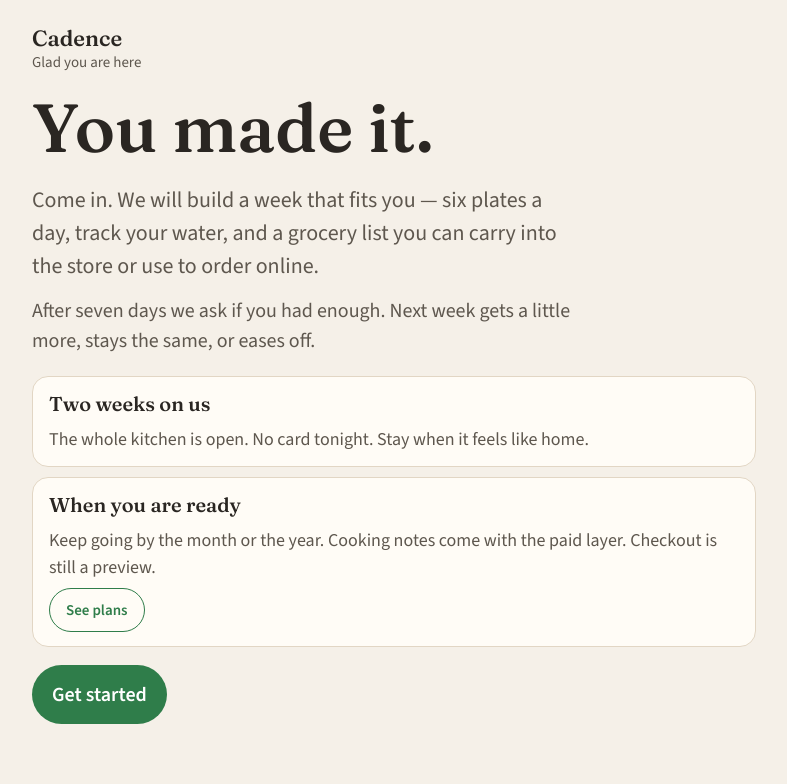
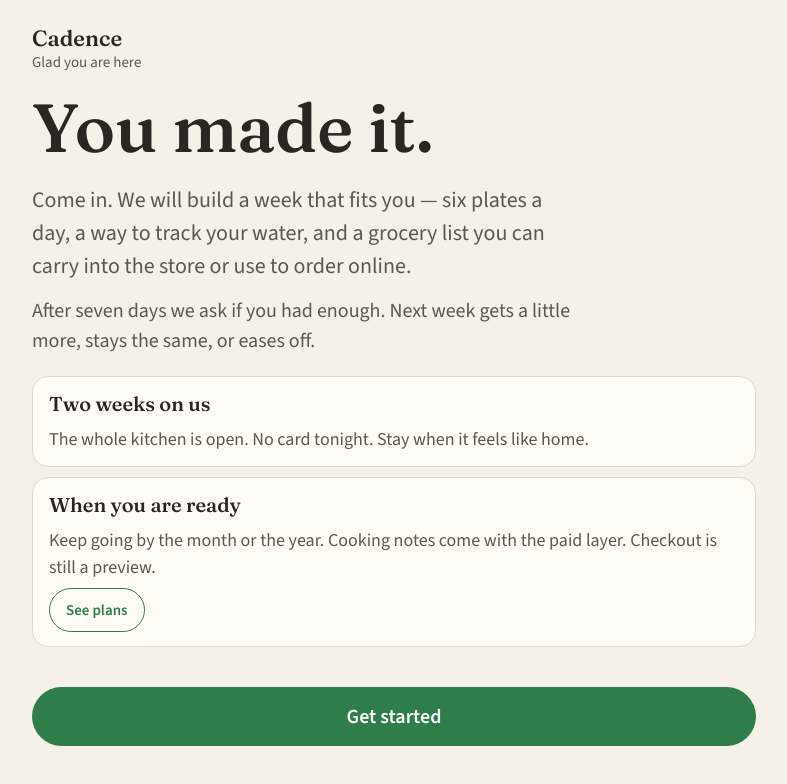
Before and after one commit to gcovarrubias23-5/cadence-web, a React (Vite) app: page / in a window 1280 px wide. Shown: the top 784 px of the page, without its empty margins (246-1033 px from the left). Built offline with nearby package versions, Linux system fonts and the light colour scheme.

Commit message:
Sticky Get started, welcome grammar, ghost buttons

```diff
--- a/src/Start.jsx
+++ b/src/Start.jsx
@@ -64,7 +64,7 @@ export function Start({ onDone }) {
           <section className="hero">
             <h1 style={{ fontSize: 'clamp(44px, 11vw, 68px)', lineHeight: 1.05, margin: '8px 0 20px' }}>You made it.</h1>
             <p style={{ fontSize: 22, lineHeight: 1.5, maxWidth: '34rem' }}>
-              Come in. We will build a week that fits you — six plates a day, track your water, and a grocery list you can carry into the store or use to order online.
+              Come in. We will build a week that fits you — six plates a day, a way to track your water, and a grocery list you can carry into the store or use to order online.
             </p>
             <p style={{ fontSize: 20, lineHeight: 1.5, maxWidth: '34rem', marginTop: 14 }}>
               After seven days we ask if you had enough. Next week gets a little more, stays the same, or eases off.
@@ -165,9 +165,11 @@ export function Start({ onDone }) {
         </>
       )}
 
-      <button className="btn" type="button" style={id === 'welcome' ? { fontSize: 20, padding: '16px 20px' } : undefined} disabled={!ready && id !== 'welcome' && id !== 'result'} onClick={next}>
-        {id === 'welcome' ? 'Get started' : id === 'result' ? 'Take me to the kitchen' : 'Continue'}
-      </button>
+      <div className={id === 'welcome' ? 'welcome-dock' : ''}>
+        <button className="btn" type="button" disabled={!ready && id !== 'welcome' && id !== 'result'} onClick={next}>
+          {id === 'welcome' ? 'Get started' : id === 'result' ? 'Take me to the kitchen' : 'Continue'}
+        </button>
+      </div>
       {step > 0 && id !== 'result' && (
         <button className="btn btn-ghost" type="button" onClick={() => setStep((n) => n - 1)}>Back</button>
       )}
--- a/src/styles.css
+++ b/src/styles.css
@@ -26,7 +26,7 @@ nav button.nav-on { background: var(--accent-soft); color: var(--accent); }
 .hero p { color: var(--muted); max-width: 34em; line-height: 1.5; margin: 0; }
 .card { background: var(--card); border: 1px solid var(--line); border-radius: 16px; padding: 14px 16px; margin-bottom: 10px; }
 .goal-title { font-family: var(--serif); font-size: 18px; margin-bottom: 10px; }
-.goal-grid, .metpro-grid { display: grid; grid-template-columns: repeat(2, 1fr); gap: 8px; }
+.goal-grid { display: grid; grid-template-columns: repeat(2, 1fr); gap: 8px; }
 .goal-field span { display: block; font-size: 11px; letter-spacing: 0.06em; text-transform: uppercase; color: var(--muted); margin-bottom: 4px; }
 .goal-field input, .kcal-readout { width: 100%; border: 1px solid var(--line); border-radius: 10px; padding: 8px; font: 600 16px var(--sans); background: #fff; }
 .kcal-readout { min-height: 38px; display: flex; align-items: center; }
@@ -51,4 +51,15 @@ nav button.nav-on { background: var(--accent-soft); color: var(--accent); }
 .fine { color: var(--muted); margin: 0 0 12px; font-size: 14px; }
 .features { padding-left: 18px; color: var(--muted); }
 .featured { border-color: var(--accent); }
-.btn { margin-top: 8px; font: 600 15px var(--sans); background: var(--accent); color: white; border: 0; border-radius: 999px; padding: 11px 16px; cursor: pointer; }
+.btn { margin-top: 8px; font: 600 15px var(--sans); background: var(--accent); color: white; border: 0; border-radius: 999px; padding: 11px 16px; cursor: pointer; text-decoration: none; display: inline-block; }
+.btn-ghost { background: transparent; color: var(--accent); border: 1.5px solid var(--accent); }
+.welcome-dock {
+  position: sticky;
+  bottom: 0;
+  background: linear-gradient(transparent, var(--bg) 28%);
+  padding: 20px 0 calc(16px + env(safe-area-inset-bottom, 0px));
+  margin: 12px -18px -24px;
+  padding-left: 18px;
+  padding-right: 18px;
+}
+.welcome-dock .btn { width: 100%; text-align: center; font-size: 20px; padding: 16px 20px; }
```
